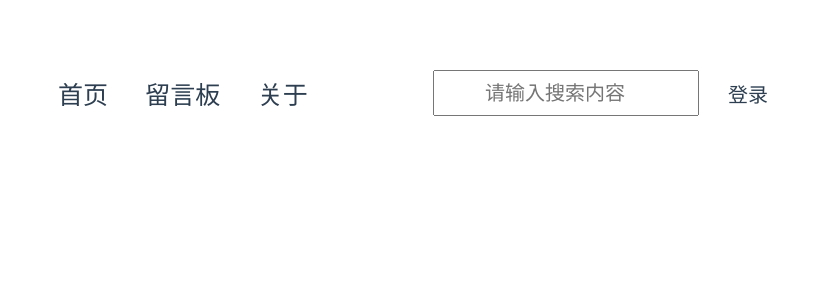
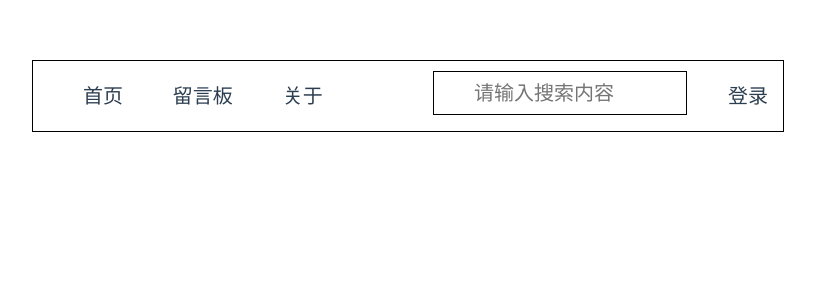
Before and after one commit to LamperougeLS/My-vue-blog, a Vue app: page /#/ in a window 1280 px wide. Shown: the top 300 px of the page, without its empty margins (232-1047 px from the left). Built offline with nearby package versions, Linux system fonts and the light colour scheme.

Commit message:
添加store，模块开发

```diff
--- a/src/components/topNav.vue
+++ b/src/components/topNav.vue
@@ -33,14 +33,17 @@ export default {
   width: 750/32rem;
   margin: 0 auto;
   height: 70/32rem;
+  border: 1px black solid;
 }
 .nav-left {
   float:left;
+  margin-left: 20/32rem;
   height:70/32rem;
   width:300/32rem;
   line-height:70/32rem;
   li {
-    font-size:25/32rem;
+    box-sizing: border-box;
+    font-size:20/32rem;
     height:70/32rem;
     width:33.3%;
     line-height:70/32rem;
@@ -64,12 +67,13 @@ export default {
     display:block;
     position:absolute;
     left: 10/32rem;
-    top:5/32rem;
-    height: 40/32rem;
-    width: 40/32rem;
+    top:8/32rem;
+    height: 30/32rem;
+    width: 30/32rem;
   }
   input{
-    padding-left: 50/32rem;
+    border: 1px black solid;
+    padding-left: 40/32rem;
     width:210/32rem;
     height: 40/32rem;
     outline: 0;
@@ -87,7 +91,7 @@ export default {
   margin-right: 10/32rem;
 }
 
-.clearfix:before, clearfix:after {
+/* .clearfix:before, clearfix:after {
     content: ".";
     display: block;
     clear: both;
@@ -97,6 +101,6 @@ export default {
     font-size:0;    //字体大小为0
 }
 
-.clearfix { *zoom:1;}
+.clearfix { *zoom:1;} */
 
 </style>
--- /dev/null
+++ b/src/config/rem.js
@@ -0,0 +1,14 @@
+(function (doc, win) {
+  var docEL = doc.documentElement
+  var resizeEvt = 'orientationchange' in window ? 'orientationchange' : 'resize'
+  var recalc = function () {
+    var clientWidth = docEL.clientWidth
+    if (!clientWidth) return
+    docEL.style.fontSize = 32 * (clientWidth / 750) + 'px'
+  }
+
+  if (!docEL.addEventListener) return
+  win.addEventListener(resizeEvt, recalc, false)
+  doc.addEventListener('DomContentLoaded', recalc, false)
+  // body..
+})(document, window)
--- a/src/main.js
+++ b/src/main.js
@@ -3,6 +3,7 @@
 import Vue from 'vue'
 import App from './App'
 import router from './router'
+import './config/rem.js'
 
 Vue.config.productionTip = false
 
```
Also changed, not shown: src/store/modules/article.js (added, +21 -0 lines), src/store/store.js (added, +10 -0 lines), src/components/article.vue (added).
